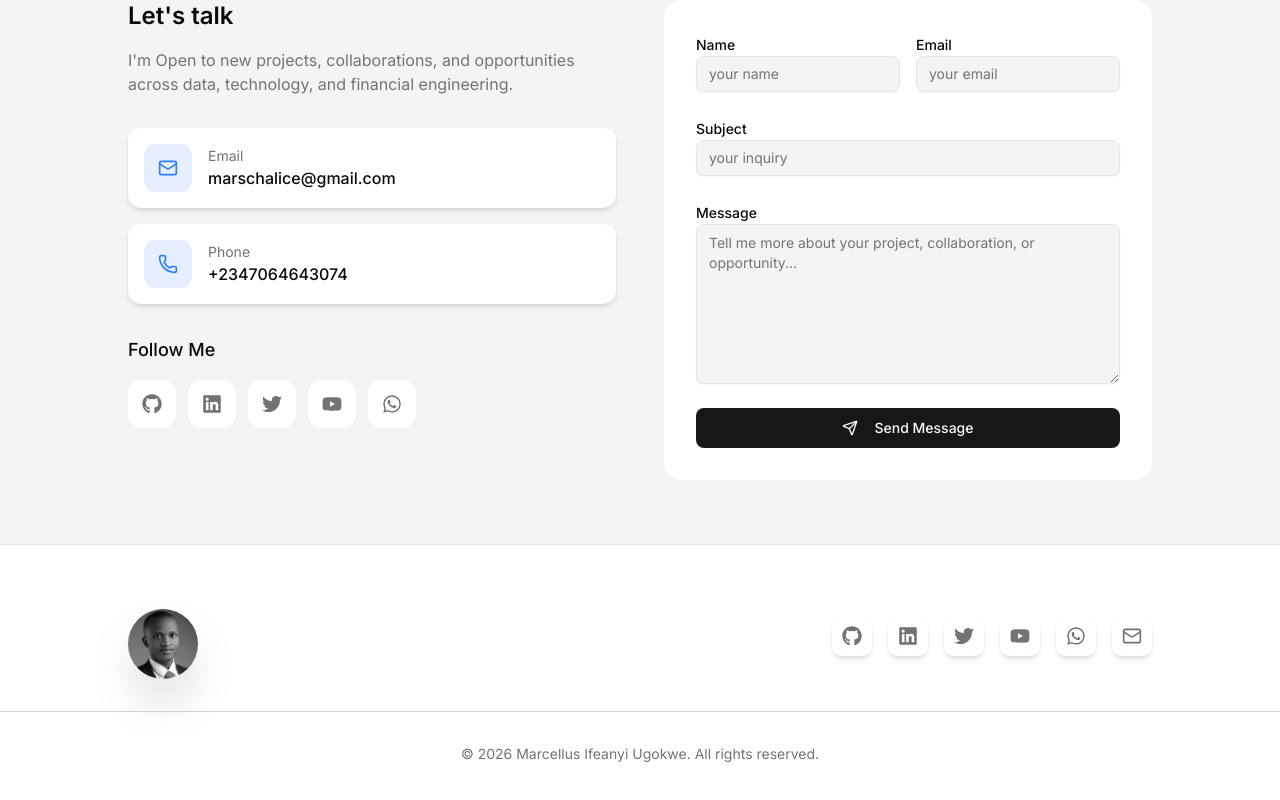
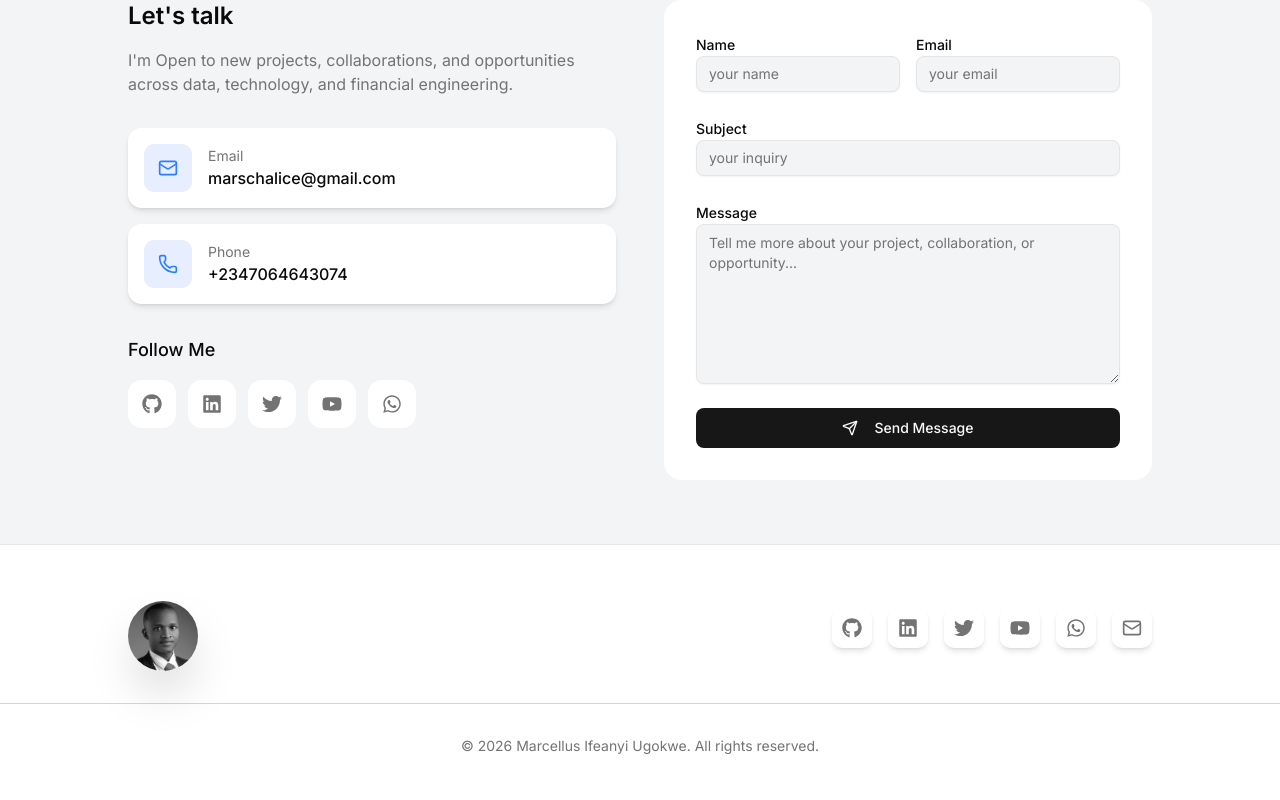
Before and after one commit to MarsIfeanyi/Mars-Ifeanyi-Portfolio, a Next.js app: page / in a window 1280 px wide. Shown: the part 7521-8321 px from the top of the page. Built offline with nearby package versions, Linux system fonts and the light colour scheme.

Commit message:
Fix margins

```diff
--- a/components/Home/Footer/Footer.tsx
+++ b/components/Home/Footer/Footer.tsx
@@ -5,7 +5,7 @@ import React from "react";
 
 const Footer = () => {
   return (
-    <footer className="border-t bg-white dark:bg-gray-900 border-gray-200 dark:border-gray-700 py-12">
+    <footer className="border-t bg-white dark:bg-gray-900 border-gray-200 dark:border-gray-700 py-10">
       <div className="w-[80%] mx-auto">
         <div className="flex flex-col md:flex-row items-center justify-between gap-6">
           <Logo />
```
